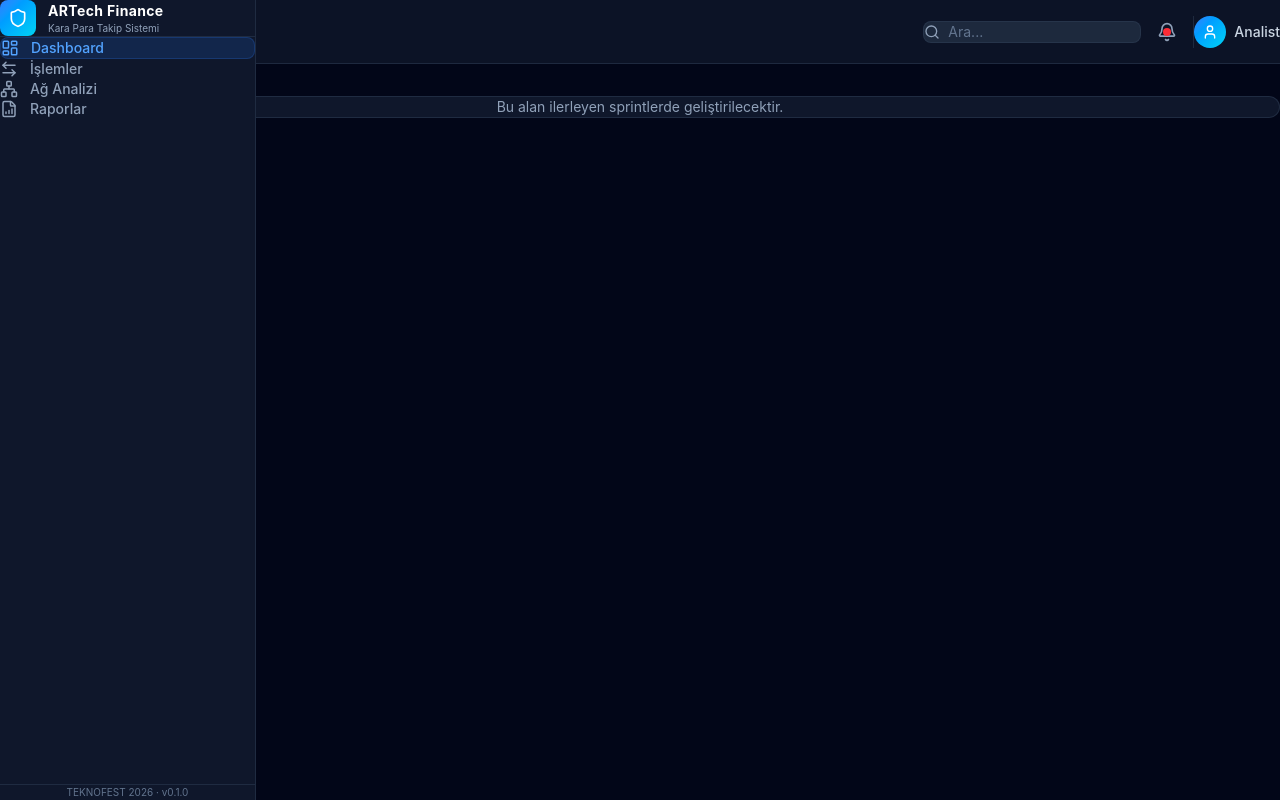
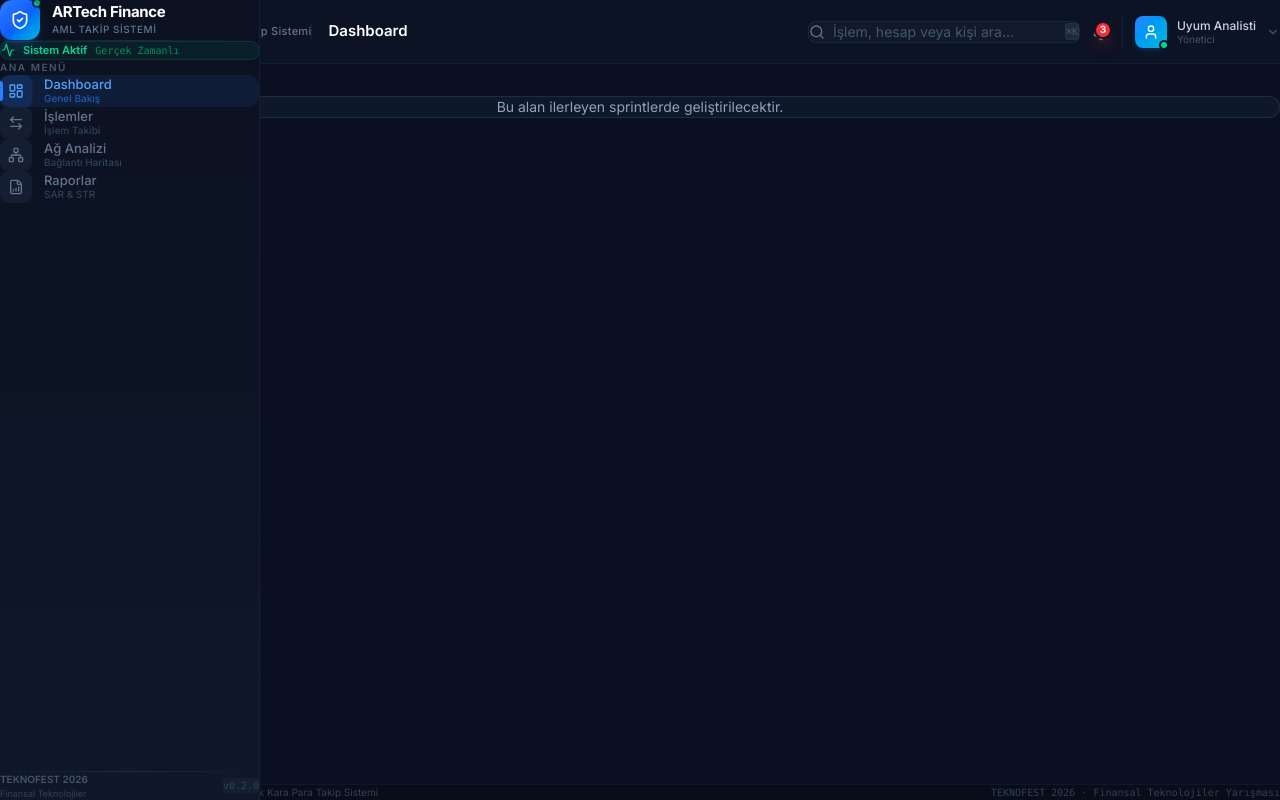
Before and after one commit to ademk8200-tech/ARTech-Finance_Frontend, a React (Vite) app: page / in a window 1280 px wide. Built offline with nearby package versions, Linux system fonts and the light colour scheme.

Commit message:
side bar tasarımı ver görsellendirme

```diff
--- a/index.html
+++ b/index.html
@@ -3,6 +3,9 @@
   <head>
     <meta charset="UTF-8" />
     <link rel="icon" type="image/svg+xml" href="/favicon.svg" />
+    <link rel="preconnect" href="https://fonts.googleapis.com" />
+    <link rel="preconnect" href="https://fonts.gstatic.com" crossorigin />
+    <link href="https://fonts.googleapis.com/css2?family=Inter:wght@300;400;500;600;700;800&display=swap" rel="stylesheet" />
     <meta name="viewport" content="width=device-width, initial-scale=1.0" />
     <meta name="description" content="Yapay Zeka Tabanlı Dinamik Kara Para Takip Sistemi - ARTech Finance" />
     <title>ARTech Finance - Kara Para Takip Sistemi</title>
--- a/src/components/Layout.jsx
+++ b/src/components/Layout.jsx
@@ -4,16 +4,32 @@ import Navbar from './Navbar'
 
 function Layout() {
   return (
-    <div className="flex min-h-screen bg-slate-950">
+    <div className="flex min-h-screen bg-[#080d19]">
       {/* Sol Sidebar */}
       <Sidebar />
 
-      {/* Ana İçerik */}
-      <div className="flex-1 ml-64 flex flex-col">
+      {/* Ana İçerik Alanı */}
+      <div className="flex-1 ml-[260px] flex flex-col min-h-screen">
         <Navbar />
-        <main className="flex-1 p-6">
-          <Outlet />
+
+        {/* Sayfa İçeriği */}
+        <main className="flex-1 p-6 bg-[#0a1022]">
+          <div className="max-w-[1600px] mx-auto">
+            <Outlet />
+          </div>
         </main>
+
+        {/* Alt Bilgi Çizgisi */}
+        <footer className="px-6 py-3 border-t border-slate-800/40 bg-[#080d19]">
+          <div className="flex items-center justify-between max-w-[1600px] mx-auto">
+            <p className="text-[10px] text-slate-700">
+              © 2026 ARTech Finance — Yapay Zeka Tabanlı Dinamik Kara Para Takip Sistemi
+            </p>
+            <p className="text-[10px] text-slate-700 font-mono">
+              TEKNOFEST 2026 · Finansal Teknolojiler Yarışması
+            </p>
+          </div>
+        </footer>
       </div>
     </div>
   )
--- a/src/components/Navbar.jsx
+++ b/src/components/Navbar.jsx
@@ -1,5 +1,5 @@
 import { useLocation } from 'react-router-dom'
-import { Bell, Search, User } from 'lucide-react'
+import { Bell, Search, User, ChevronDown, ShieldAlert } from 'lucide-react'
 
 const pageTitles = {
   '/': 'Dashboard',
@@ -11,7 +11,6 @@ const pageTitles = {
 function Navbar() {
   const location = useLocation()
 
-  // /transactions/:id gibi alt yollar için başlık belirle
   const getTitle = () => {
     if (location.pathname.startsWith('/transactions/')) {
       return 'İşlem Detayı'
@@ -19,36 +18,89 @@ function Navbar() {
     return pageTitles[location.pathname] || 'Sayfa'
   }
 
+  const getBreadcrumb = () => {
+    if (location.pathname.startsWith('/transactions/')) {
+      return ['İşlemler', 'Detay']
+    }
+    return null
+  }
+
+  const breadcrumb = getBreadcrumb()
+
   return (
-    <header className="h-16 bg-slate-900/80 backdrop-blur-md border-b border-slate-700/50 flex items-center justify-between px-6 sticky top-0 z-40">
-      {/* Sayfa Başlığı */}
-      <h2 className="text-lg font-semibold text-white">{getTitle()}</h2>
+    <header className="h-[64px] bg-[#0d1526]/90 backdrop-blur-xl border-b border-slate-800/50 flex items-center justify-between px-6 sticky top-0 z-40">
 
-      {/* Sağ Taraf */}
+      {/* ── Sol: Proje Adı + Sayfa Başlığı ── */}
       <div className="flex items-center gap-4">
+        {/* Proje Adı */}
+        <div className="flex items-center gap-2 pr-4 border-r border-slate-800/60">
+          <ShieldAlert className="w-4 h-4 text-blue-400" />
+          <span className="text-[11px] text-slate-500 font-medium tracking-wide hidden xl:inline">
+            Yapay Zeka Tabanlı Dinamik Kara Para Takip Sistemi
+          </span>
+          <span className="text-[11px] text-slate-500 font-medium tracking-wide xl:hidden">
+            AML Takip
+          </span>
+        </div>
+
+        {/* Sayfa Başlığı veya Breadcrumb */}
+        <div className="flex items-center gap-2">
+          {breadcrumb ? (
+            <div className="flex items-center gap-1.5 text-sm">
+              <span className="text-slate-500">{breadcrumb[0]}</span>
+              <span className="text-slate-700">/</span>
+              <span className="text-white font-semibold">{breadcrumb[1]}</span>
+            </div>
+          ) : (
+            <h2 className="text-[15px] font-semibold text-white">{getTitle()}</h2>
+          )}
+        </div>
+      </div>
+
+      {/* ── Sağ: Arama + Bildirim + Kullanıcı ── */}
+      <div className="flex items-center gap-3">
+
         {/* Arama */}
-        <div className="flex items-center gap-2 bg-slate-800 rounded-lg px-3 py-2 border border-slate-700/50">
-          <Search className="w-4 h-4 text-slate-400" />
+        <div className="flex items-center gap-2 bg-slate-800/40 hover:bg-slate-800/70 rounded-lg px-3 py-2 border border-slate-700/30 transition-colors duration-200 group">
+          <Search className="w-4 h-4 text-slate-500 group-hover:text-slate-400 transition-colors" />
           <input
             type="text"
-            placeholder="Ara..."
-            className="bg-transparent border-none outline-none text-sm text-slate-200 placeholder-slate-500 w-48"
+            placeholder="İşlem, hesap veya kişi ara…"
+            className="bg-transparent border-none outline-none text-sm text-slate-200 placeholder-slate-600 w-56 focus:placeholder-slate-500"
           />
+          <kbd className="text-[10px] text-slate-600 bg-slate-800 border border-slate-700/50 px-1.5 py-0.5 rounded font-mono">
+            ⌘K
+          </kbd>
         </div>
 
-        {/* Bildirim */}
-        <button className="relative p-2 rounded-lg hover:bg-slate-800 transition-colors text-slate-400 hover:text-slate-200">
-          <Bell className="w-5 h-5" />
-          <span className="absolute top-1.5 right-1.5 w-2 h-2 bg-red-500 rounded-full"></span>
+        {/* Bildirimler */}
+        <button className="relative p-2 rounded-lg hover:bg-slate-800/60 transition-all duration-200 text-slate-500 hover:text-slate-300 group">
+          <Bell className="w-[18px] h-[18px]" />
+          {/* Bildirim sayısı */}
+          <span className="absolute -top-0.5 -right-0.5 min-w-[18px] h-[18px] bg-red-500 rounded-full flex items-center justify-center text-[10px] font-bold text-white border-2 border-[#0d1526] shadow-lg shadow-red-500/30">
+            3
+          </span>
         </button>
 
+        {/* Ayırıcı */}
+        <div className="w-px h-8 bg-slate-800/60" />
+
         {/* Kullanıcı */}
-        <div className="flex items-center gap-2 pl-4 border-l border-slate-700/50">
-          <div className="w-8 h-8 rounded-full bg-gradient-to-br from-blue-500 to-cyan-400 flex items-center justify-center">
-            <User className="w-4 h-4 text-white" />
+        <button className="flex items-center gap-2.5 pl-1 pr-2 py-1.5 rounded-lg hover:bg-slate-800/40 transition-all duration-200 group">
+          <div className="relative">
+            <div className="w-8 h-8 rounded-lg bg-gradient-to-br from-blue-500 to-cyan-500 flex items-center justify-center shadow-md shadow-blue-500/15">
+              <User className="w-4 h-4 text-white" />
+            </div>
+            <span className="absolute -bottom-0.5 -right-0.5 w-2.5 h-2.5 bg-emerald-400 rounded-full border-2 border-[#0d1526]" />
           </div>
-          <span className="text-sm text-slate-300 font-medium">Analist</span>
-        </div>
+          <div className="text-left">
+            <p className="text-[12px] text-slate-300 font-medium leading-tight group-hover:text-white transition-colors">
+              Uyum Analisti
+            </p>
+            <p className="text-[10px] text-slate-600 leading-tight">Yönetici</p>
+          </div>
+          <ChevronDown className="w-3.5 h-3.5 text-slate-600 group-hover:text-slate-400 transition-colors" />
+        </button>
       </div>
     </header>
   )
--- a/src/components/Sidebar.jsx
+++ b/src/components/Sidebar.jsx
@@ -1,59 +1,160 @@
-import { NavLink } from 'react-router-dom'
+import { NavLink, useLocation } from 'react-router-dom'
 import {
   LayoutDashboard,
   ArrowLeftRight,
   Network,
   FileBarChart,
-  Shield,
+  ShieldCheck,
+  Activity,
 } from 'lucide-react'
 
 const navItems = [
-  { to: '/', label: 'Dashboard', icon: LayoutDashboard },
-  { to: '/transactions', label: 'İşlemler', icon: ArrowLeftRight },
-  { to: '/network', label: 'Ağ Analizi', icon: Network },
-  { to: '/reports', label: 'Raporlar', icon: FileBarChart },
+  {
+    to: '/',
+    label: 'Dashboard',
+    icon: LayoutDashboard,
+    description: 'Genel Bakış',
+  },
+  {
+    to: '/transactions',
+    label: 'İşlemler',
+    icon: ArrowLeftRight,
+    description: 'İşlem Takibi',
+  },
+  {
+    to: '/network',
+    label: 'Ağ Analizi',
+    icon: Network,
+    description: 'Bağlantı Haritası',
+  },
+  {
+    to: '/reports',
+    label: 'Raporlar',
+    icon: FileBarChart,
+    description: 'SAR & STR',
+  },
 ]
 
 function Sidebar() {
+  const location = useLocation()
+
   return (
-    <aside className="fixed top-0 left-0 h-screen w-64 bg-slate-900 border-r border-slate-700/50 flex flex-col z-50">
-      {/* Logo */}
-      <div className="flex items-center gap-3 px-6 py-5 border-b border-slate-700/50">
-        <div className="w-9 h-9 rounded-lg bg-gradient-to-br from-blue-500 to-cyan-400 flex items-center justify-center">
-          <Shield className="w-5 h-5 text-white" />
+    <aside className="fixed top-0 left-0 h-screen w-[260px] bg-gradient-to-b from-[#0b1120] to-[#0f1729] border-r border-slate-800/60 flex flex-col z-50">
+
+      {/* ── Logo Alanı ── */}
+      <div className="px-5 pt-6 pb-5">
+        <div className="flex items-center gap-3">
+          <div className="relative">
+            <div className="w-10 h-10 rounded-xl bg-gradient-to-br from-blue-500 via-blue-600 to-cyan-500 flex items-center justify-center shadow-lg shadow-blue-500/20">
+              <ShieldCheck className="w-5 h-5 text-white" />
+            </div>
+            {/* Canlı sinyal noktası */}
+            <span className="absolute -top-0.5 -right-0.5 w-2.5 h-2.5 bg-emerald-400 rounded-full border-2 border-[#0b1120] animate-pulse" />
           </div>
           <div>
-          <h1 className="text-sm font-bold text-white tracking-wide">ARTech Finance</h1>
-          <p className="text-[10px] text-slate-400">Kara Para Takip Sistemi</p>
+            <h1 className="text-[15px] font-bold text-white tracking-tight leading-tight">
+              ARTech Finance
+            </h1>
+            <p className="text-[10px] text-slate-500 font-medium tracking-wider uppercase mt-0.5">
+              AML Takip Sistemi
+            </p>
+          </div>
         </div>
       </div>
 
-      {/* Navigasyon */}
-      <nav className="flex-1 px-3 py-4 space-y-1">
-        {navItems.map((item) => (
+      {/* ── Ayırıcı ── */}
+      <div className="mx-5 h-px bg-gradient-to-r from-transparent via-slate-700/50 to-transparent" />
+
+      {/* ── Sistem Durumu ── */}
+      <div className="mx-5 mt-4 mb-2 px-3 py-2.5 rounded-lg bg-emerald-500/8 border border-emerald-500/15">
+        <div className="flex items-center gap-2">
+          <Activity className="w-3.5 h-3.5 text-emerald-400" />
+          <span className="text-[11px] text-emerald-400 font-semibold">Sistem Aktif</span>
+          <span className="ml-auto text-[10px] text-emerald-500/70 font-mono">Gerçek Zamanlı</span>
+        </div>
+      </div>
+
+      {/* ── Menü Başlığı ── */}
+      <div className="px-5 pt-5 pb-2">
+        <p className="text-[10px] text-slate-600 font-semibold tracking-[0.15em] uppercase">
+          Ana Menü
+        </p>
+      </div>
+
+      {/* ── Navigasyon ── */}
+      <nav className="flex-1 px-3 space-y-0.5 overflow-y-auto">
+        {navItems.map((item) => {
+          const isTransactionDetail =
+            item.to === '/transactions' &&
+            location.pathname.startsWith('/transactions/')
+
+          return (
             <NavLink
               key={item.to}
               to={item.to}
               end={item.to === '/'}
-            className={({ isActive }) =>
-              `flex items-center gap-3 px-4 py-2.5 rounded-lg text-sm font-medium transition-all duration-200 ${
-                isActive
-                  ? 'bg-blue-500/15 text-blue-400 border border-blue-500/20'
-                  : 'text-slate-400 hover:bg-slate-800 hover:text-slate-200'
-              }`
-            }
+              className={({ isActive }) => {
+                const active = isActive || isTransactionDetail
+                return [
+                  'group flex items-center gap-3 px-3 py-2.5 rounded-xl text-[13px] font-medium',
+                  'transition-all duration-200 relative',
+                  active
+                    ? 'bg-blue-500/10 text-blue-400'
+                    : 'text-slate-500 hover:bg-white/[0.03] hover:text-slate-300',
+                ].join(' ')
+              }}
             >
-            <item.icon className="w-[18px] h-[18px]" />
-            {item.label}
+              {({ isActive }) => {
+                const active = isActive || isTransactionDetail
+                return (
+                  <>
+                    {/* Aktif sayfa göstergesi — sol kenar çizgisi */}
+                    {active && (
+                      <span className="absolute left-0 top-1/2 -translate-y-1/2 w-[3px] h-5 rounded-r-full bg-blue-500 shadow-md shadow-blue-500/40" />
+                    )}
+
+                    <div
+                      className={[
+                        'w-8 h-8 rounded-lg flex items-center justify-center shrink-0 transition-all duration-200',
+                        active
+                          ? 'bg-blue-500/15 text-blue-400 shadow-sm shadow-blue-500/10'
+                          : 'bg-slate-800/50 text-slate-500 group-hover:bg-slate-800 group-hover:text-slate-400',
+                      ].join(' ')}
+                    >
+                      <item.icon className="w-[16px] h-[16px]" />
+                    </div>
+
+                    <div className="flex flex-col">
+                      <span className="leading-tight">{item.label}</span>
+                      <span
+                        className={[
+                          'text-[10px] leading-tight mt-0.5 transition-colors duration-200',
+                          active ? 'text-blue-500/60' : 'text-slate-700 group-hover:text-slate-600',
+                        ].join(' ')}
+                      >
+                        {item.description}
+                      </span>
+                    </div>
+                  </>
+                )
+              }}
             </NavLink>
-        ))}
+          )
+        })}
       </nav>
 
-      {/* Alt Bilgi */}
-      <div className="px-4 py-4 border-t border-slate-700/50">
-        <p className="text-[10px] text-slate-500 text-center">
-          TEKNOFEST 2026 · v0.1.0
-        </p>
+      {/* ── Alt Bilgi ── */}
+      <div className="mx-5 h-px bg-gradient-to-r from-transparent via-slate-700/50 to-transparent" />
+      <div className="px-5 py-4">
+        <div className="flex items-center justify-between">
+          <div>
+            <p className="text-[10px] text-slate-600 font-semibold">TEKNOFEST 2026</p>
+            <p className="text-[9px] text-slate-700 mt-0.5">Finansal Teknolojiler</p>
+          </div>
+          <span className="text-[10px] text-slate-700 font-mono bg-slate-800/50 px-2 py-0.5 rounded">
+            v0.2.0
+          </span>
+        </div>
       </div>
     </aside>
   )
--- a/src/index.css
+++ b/src/index.css
@@ -8,10 +8,12 @@
 }
 
 body {
-  font-family: 'Inter', 'Segoe UI', Tahoma, Geneva, Verdana, sans-serif;
-  background-color: #0f172a;
+  font-family: 'Inter', -apple-system, BlinkMacSystemFont, 'Segoe UI', Roboto, sans-serif;
+  background-color: #080d19;
   color: #e2e8f0;
   min-height: 100vh;
+  -webkit-font-smoothing: antialiased;
+  -moz-osx-font-smoothing: grayscale;
 }
 
 #root {
@@ -20,18 +22,37 @@ body {
 
 /* ===== Scrollbar Özelleştirme ===== */
 ::-webkit-scrollbar {
-  width: 6px;
+  width: 5px;
+  height: 5px;
 }
 
 ::-webkit-scrollbar-track {
-  background: #1e293b;
+  background: transparent;
 }
 
 ::-webkit-scrollbar-thumb {
-  background: #475569;
-  border-radius: 3px;
+  background: #1e293b;
+  border-radius: 10px;
 }
 
 ::-webkit-scrollbar-thumb:hover {
-  background: #64748b;
+  background: #334155;
 }
+
+/* ===== Seçim Rengi ===== */
+::selection {
+  background-color: rgba(59, 130, 246, 0.3);
+  color: #e2e8f0;
+}
+
+/* ===== Genel Geçiş Animasyonu ===== */
+a, button {
+  transition: all 0.2s ease;
+}
+
+/* ===== Focus Stili ===== */
+*:focus-visible {
+  outline: 2px solid rgba(59, 130, 246, 0.5);
+  outline-offset: 2px;
+  border-radius: 4px;
+}
```
Lines whose indentation alone changed are shown as unchanged.
